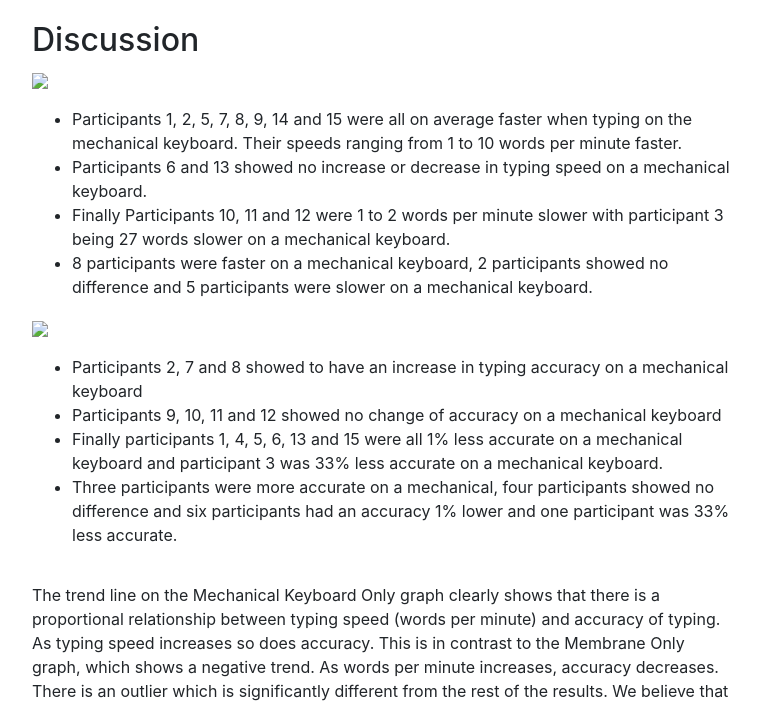
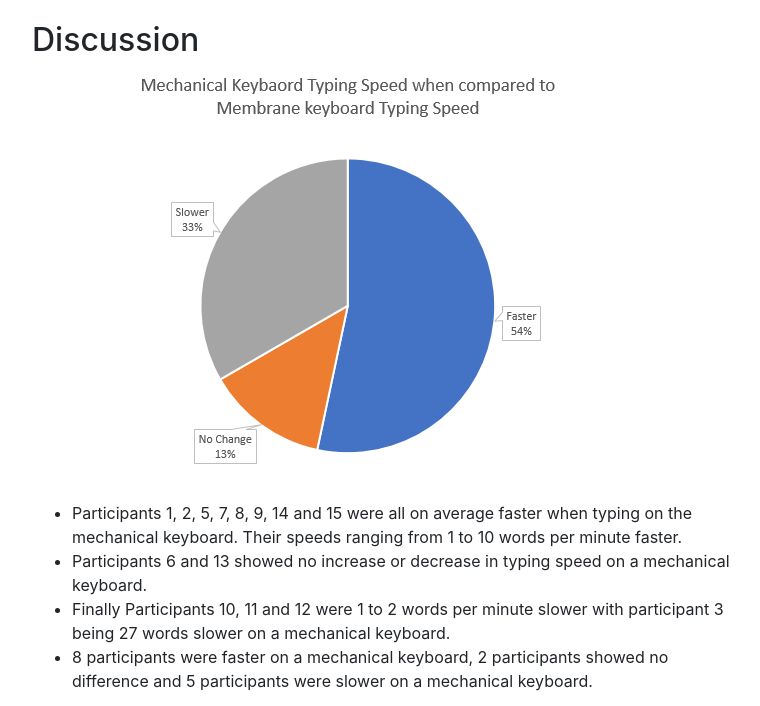
Before and after one commit to jaaaxsonmh/HCI-Website, a plain HTML site: page analysis.html in a window 1280 px wide. Shown: the part 1915-2621 px from the top of the page, without its empty margins (68-828 px from the left). Drawn offline with Linux system fonts and the light colour scheme.

Commit message:
pie chart urls

```diff
--- a/analysis.html
+++ b/analysis.html
@@ -121,7 +121,7 @@
             </div>
             <div class="col s10 offset-s1">
                 <h2 class="mt-4"> Discussion </h2>
-                <img class="img-fluid" src="css/images/typingSpeedPie.PNG">
+                <img class="img-fluid" src="css/images/pie-chart-wpm.png">
                 <p>
                     <ul>
                     <li>Participants 1, 2, 5, 7, 8, 9, 14 and 15 were all on average faster when typing on the mechanical
@@ -131,7 +131,7 @@
                     <li> 8 participants were faster on a mechanical keyboard, 2 participants showed no difference and 5 participants were slower on a mechanical keyboard.</li>
                     </ul>
                 </p>
-                <img class="img-fluid" src="css/images/accuracyPie.PNG">
+                <img class="img-fluid" src="css/images/pie-chart-accuracy.png">
                 <p>
                     <ul>
                         <li>Participants 2, 7 and 8 showed to have an increase in typing accuracy on a mechanical keyboard</li>
```
